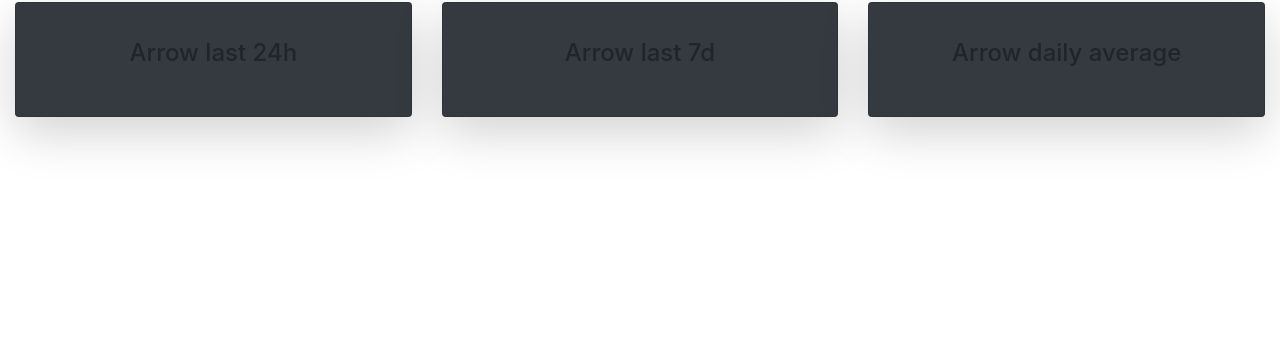
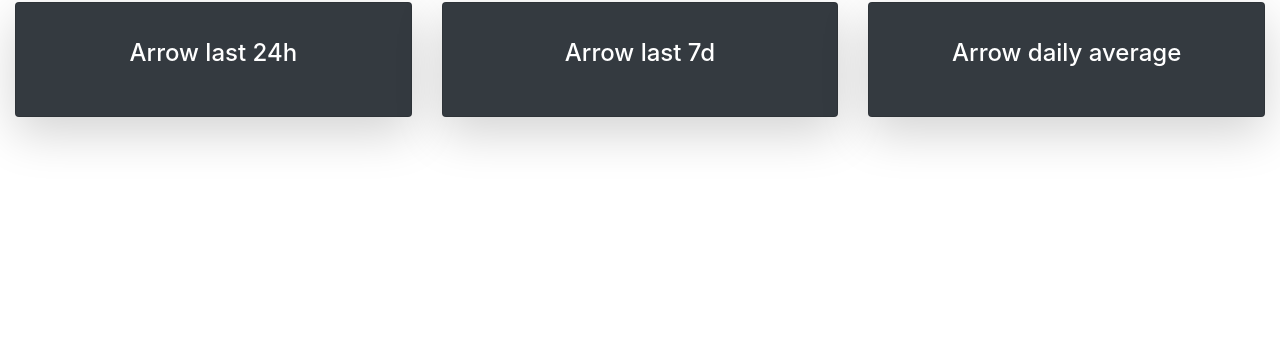
Before and after one commit to Rawbrekt/rawbrekt.github.io, a plain HTML site: page index.html in a window 1280 px wide. Shown: the part 447-800 px from the top of the page. Drawn offline with Linux system fonts and the light colour scheme; files that its build step writes are made by us from their sources; no server answers.

Commit message:
Sytle update

```diff
--- a/index.html
+++ b/index.html
@@ -55,27 +55,27 @@
        <h2 class="display-4 text-center mt-5 mb-3">Mining</h2>
         <div class="row text-center">
           <div class="col-md-4 mb-4">
-             <div class="card shadow-lg p-3 mb-5 bg-dark rounded">
+             <div class="text-white card shadow-lg p-3 mb-5 bg-dark rounded">
                 <div class="card-body">
-                   <h4 class="card-text card-title">Arrow last 24h</h4>
+                   <h4 class="card-title">Arrow last 24h</h4>
                    <p class="card-text display-4" id="AmountCrypto1D"></p>
                 </div>
              </div>
           </div>
 
           <div class="col-md-4 mb-4">
-             <div class="card shadow-lg p-3 mb-5 bg-dark rounded">
+             <div class="text-white card shadow-lg p-3 mb-5 bg-dark rounded">
                 <div class="card-body">
-                   <h4 class="card-text card-title">Arrow last 7d</h4>
+                   <h4 class="card-title">Arrow last 7d</h4>
                       <p class="card-text display-4" id="AmountCrypto7D"></p>
                 </div>
              </div>
           </div>
 
           <div class="col-md-4 mb-4">
-             <div class="card shadow-lg p-3 mb-5 bg-dark rounded">
+             <div class="text-white card shadow-lg p-3 mb-5 bg-dark rounded">
                 <div class="card-body">
-                   <h4 class="card-text card-title">Arrow daily average</h4>
+                   <h4 class="card-title">Arrow daily average</h4>
                    <p class="card-text display-4" id="AmountCryptoDailyAverage"></p>
                 </div>
              </div>
```
